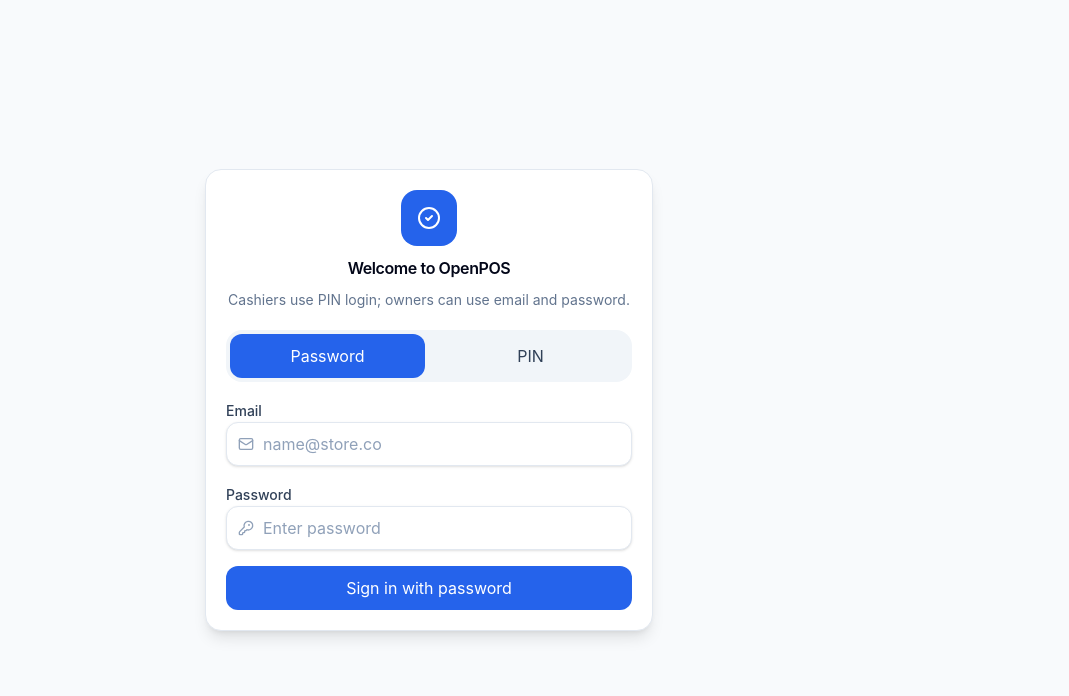
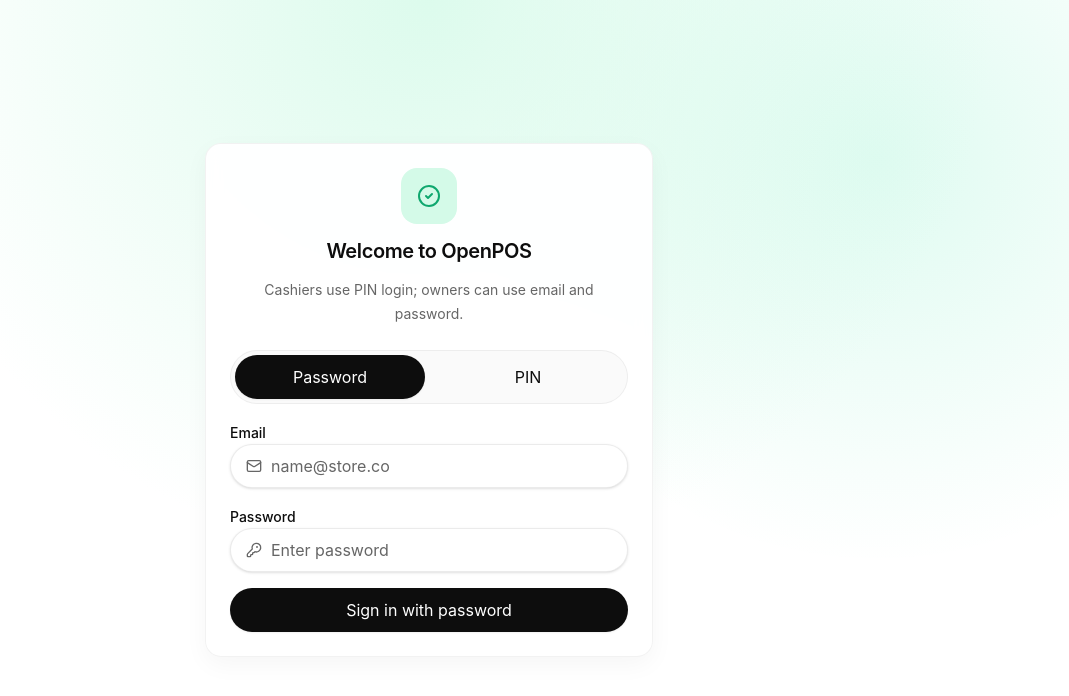
Before and after one commit to zestzero/openpos, a React (Vite) app in the folder frontend/: page /login in a window 1280 px wide. Shown: the top 696 px of the page, without its empty margins (211-1280 px from the left). Built offline with nearby package versions, Linux system fonts and the light colour scheme; no server answers.

Commit message:
refine frontend theme tokens

```diff
--- a/frontend/src/app.css
+++ b/frontend/src/app.css
@@ -1,22 +1,50 @@
 @import "tailwindcss";
 
 @theme {
-  --color-background: #f8fafc;
-  --color-foreground: #0f172a;
-  --color-border: #e2e8f0;
-  --color-input: #e2e8f0;
-  --color-ring: #2563eb;
-  --color-primary: #2563eb;
+  --font-sans: Inter, system-ui, -apple-system, BlinkMacSystemFont, "Segoe UI", sans-serif;
+  --font-mono: "Geist Mono", ui-monospace, SFMono-Regular, monospace;
+
+  --color-background: #ffffff;
+  --color-foreground: #0d0d0d;
+  --color-card: #ffffff;
+  --color-card-foreground: #0d0d0d;
+  --color-popover: #ffffff;
+  --color-popover-foreground: #0d0d0d;
+  --color-border: rgba(0, 0, 0, 0.05);
+  --color-input: rgba(0, 0, 0, 0.08);
+  --color-ring: #18e299;
+  --color-primary: #0d0d0d;
   --color-primary-foreground: #ffffff;
-  --color-secondary: #e2e8f0;
-  --color-secondary-foreground: #0f172a;
+  --color-secondary: #f5f5f5;
+  --color-secondary-foreground: #0d0d0d;
+  --color-muted: #fafafa;
+  --color-muted-foreground: #666666;
+  --color-accent: #d4fae8;
+  --color-accent-foreground: #0fa76e;
+  --color-brand: #18e299;
+  --color-brand-foreground: #0fa76e;
+  --color-destructive: #d45656;
+  --color-destructive-foreground: #ffffff;
+
+  --radius-card: 1rem;
+  --radius-panel: 1.5rem;
+  --radius-pill: 9999px;
+
+  --shadow-card: 0 2px 4px rgba(0, 0, 0, 0.03);
+  --shadow-button: 0 1px 2px rgba(0, 0, 0, 0.06);
+  --shadow-dialog: 0 8px 24px rgba(0, 0, 0, 0.04);
+
+  --tracking-display: -0.04em;
+  --tracking-card: -0.02em;
+  --tracking-label: 0.65px;
+  --leading-card: 1.3;
 }
 
 :root {
   color-scheme: light;
-  font-family: Inter, system-ui, -apple-system, BlinkMacSystemFont, "Segoe UI", sans-serif;
-  background: #f8fafc;
-  color: #0f172a;
+  font-family: var(--font-sans);
+  background: var(--color-background);
+  color: var(--color-foreground);
   font-synthesis: none;
   text-rendering: optimizeLegibility;
   -webkit-font-smoothing: antialiased;
@@ -36,11 +64,21 @@
 
 body {
   min-height: 100vh;
-  background: #f8fafc;
-  color: #0f172a;
+  background: var(--color-background);
+  color: var(--color-foreground);
 }
 
 button,
 input {
   font: inherit;
 }
+
+.hero-wash {
+  background:
+    radial-gradient(circle at top, rgb(212 250 232 / 0.8), transparent 55%),
+    radial-gradient(circle at 85% 20%, rgb(24 226 153 / 0.14), transparent 32%);
+}
+
+.safe-area-bottom {
+  padding-bottom: max(0.75rem, env(safe-area-inset-bottom));
+}
--- a/frontend/src/components/ui/button.tsx
+++ b/frontend/src/components/ui/button.tsx
@@ -5,20 +5,20 @@
 import { cn } from '@/lib/utils'
 
 const buttonVariants = cva(
-  'inline-flex items-center justify-center gap-2 whitespace-nowrap rounded-xl text-sm font-medium transition-colors focus-visible:outline-none focus-visible:ring-2 focus-visible:ring-primary focus-visible:ring-offset-2 disabled:pointer-events-none disabled:opacity-50 ring-offset-background',
+  'inline-flex items-center justify-center gap-2 whitespace-nowrap rounded-pill text-sm font-medium transition-all focus-visible:outline-none focus-visible:ring-2 focus-visible:ring-brand focus-visible:ring-offset-2 disabled:pointer-events-none disabled:opacity-50 ring-offset-background',
   {
     variants: {
       variant: {
-        default: 'bg-primary text-primary-foreground hover:bg-primary/90',
-        secondary: 'bg-slate-100 text-slate-900 hover:bg-slate-200',
-        outline: 'border border-slate-200 bg-white text-slate-900 hover:bg-slate-50',
-        ghost: 'text-slate-700 hover:bg-slate-100 hover:text-slate-900',
-        destructive: 'bg-rose-600 text-white hover:bg-rose-700',
+        default: 'bg-primary text-primary-foreground shadow-button hover:opacity-90',
+        secondary: 'border border-border bg-background text-foreground hover:bg-muted',
+        outline: 'border border-border bg-background text-foreground hover:bg-muted',
+        ghost: 'text-foreground hover:bg-muted hover:text-foreground',
+        destructive: 'bg-destructive text-destructive-foreground hover:opacity-90',
       },
       size: {
-        default: 'h-11 px-4 py-2',
-        sm: 'h-10 rounded-lg px-3',
-        lg: 'h-12 rounded-2xl px-6',
+        default: 'h-11 px-6 py-2',
+        sm: 'h-9 px-4',
+        lg: 'h-12 px-7',
         icon: 'h-11 w-11',
       },
     },
--- a/frontend/src/components/ui/card.tsx
+++ b/frontend/src/components/ui/card.tsx
@@ -6,7 +6,10 @@
   ({ className, ...props }, ref) => (
     <div
       ref={ref}
-      className={cn('rounded-2xl border border-slate-200 bg-white text-slate-950 shadow-sm', className)}
+      className={cn(
+        'rounded-card border border-border bg-card text-card-foreground shadow-card',
+        className,
+      )}
       {...props}
     />
   ),
@@ -14,37 +17,31 @@
 Card.displayName = 'Card'
 
 const CardHeader = React.forwardRef<HTMLDivElement, React.ComponentProps<'div'>>(
-  ({ className, ...props }, ref) => (
-    <div ref={ref} className={cn('flex flex-col gap-1.5 p-5', className)} {...props} />
-  ),
+  ({ className, ...props }, ref) => <div ref={ref} className={cn('flex flex-col gap-1.5 p-6', className)} {...props} />,
 )
 CardHeader.displayName = 'CardHeader'
 
 const CardTitle = React.forwardRef<HTMLHeadingElement, React.ComponentProps<'h3'>>(
   ({ className, ...props }, ref) => (
-    <h3 ref={ref} className={cn('text-base font-semibold leading-none tracking-tight', className)} {...props} />
+    <h3 ref={ref} className={cn('text-xl font-semibold leading-card tracking-card', className)} {...props} />
   ),
 )
 CardTitle.displayName = 'CardTitle'
 
 const CardDescription = React.forwardRef<HTMLParagraphElement, React.ComponentProps<'p'>>(
   ({ className, ...props }, ref) => (
-    <p ref={ref} className={cn('text-sm text-slate-500', className)} {...props} />
+    <p ref={ref} className={cn('text-sm leading-6 text-muted-foreground', className)} {...props} />
   ),
 )
 CardDescription.displayName = 'CardDescription'
 
 const CardContent = React.forwardRef<HTMLDivElement, React.ComponentProps<'div'>>(
-  ({ className, ...props }, ref) => (
-    <div ref={ref} className={cn('px-5 pb-5', className)} {...props} />
-  ),
+  ({ className, ...props }, ref) => <div ref={ref} className={cn('px-6 pb-6', className)} {...props} />,
 )
 CardContent.displayName = 'CardContent'
 
 const CardFooter = React.forwardRef<HTMLDivElement, React.ComponentProps<'div'>>(
-  ({ className, ...props }, ref) => (
-    <div ref={ref} className={cn('flex items-center p-5 pt-0', className)} {...props} />
-  ),
+  ({ className, ...props }, ref) => <div ref={ref} className={cn('flex items-center p-6 pt-0', className)} {...props} />,
 )
 CardFooter.displayName = 'CardFooter'
 
--- a/frontend/src/components/ui/input.tsx
+++ b/frontend/src/components/ui/input.tsx
@@ -9,7 +9,7 @@
         ref={ref}
         type={type}
         className={cn(
-          'flex h-11 w-full rounded-xl border border-slate-200 bg-white px-3 py-2 text-sm text-slate-950 shadow-sm transition-colors placeholder:text-slate-400 focus-visible:outline-none focus-visible:ring-2 focus-visible:ring-primary focus-visible:ring-offset-2 disabled:cursor-not-allowed disabled:opacity-50',
+          'flex h-11 w-full rounded-pill border border-input bg-background px-4 py-2 text-sm text-foreground shadow-sm transition-colors placeholder:text-muted-foreground focus-visible:outline-none focus-visible:ring-2 focus-visible:ring-brand focus-visible:ring-offset-2 disabled:cursor-not-allowed disabled:opacity-50',
           className,
         )}
         {...props}
--- a/frontend/src/pos/components/PosNav.tsx
+++ b/frontend/src/pos/components/PosNav.tsx
@@ -18,7 +18,7 @@
 
 export function PosNav({ activeTab, onChangeTab }: PosNavProps) {
   return (
-    <nav className="fixed inset-x-0 bottom-0 z-20 border-t border-slate-200 bg-white/95 px-3 pb-[max(0.75rem,env(safe-area-inset-bottom))] pt-3 backdrop-blur">
+    <nav className="safe-area-bottom fixed inset-x-0 bottom-0 z-20 border-t border-border bg-background/95 px-3 pt-3 backdrop-blur-sm">
       <div className="mx-auto grid max-w-3xl grid-cols-3 gap-2">
         {navItems.map((item) => {
           const Icon = item.icon
@@ -28,7 +28,7 @@
               key={item.tab}
               type="button"
               variant={activeTab === item.tab ? 'default' : 'ghost'}
-              className="h-14 min-h-11 min-w-11 flex-col rounded-2xl"
+              className="h-14 min-h-11 min-w-11 flex-col rounded-pill"
               onClick={() => onChangeTab(item.tab)}
             >
               <Icon className="h-4 w-4" />
--- a/frontend/src/routes/erp.tsx
+++ b/frontend/src/routes/erp.tsx
@@ -23,11 +23,11 @@
 
 function ErpRoute() {
   return (
-    <div className="min-h-dvh bg-slate-50 px-4 py-8">
+    <div className="min-h-dvh bg-background px-4 py-8">
       <div className="mx-auto max-w-4xl">
         <Card>
           <CardHeader>
-            <div className="flex h-12 w-12 items-center justify-center rounded-2xl bg-primary/10 text-primary">
+            <div className="flex h-12 w-12 items-center justify-center rounded-card bg-accent text-accent-foreground">
               <Shield className="h-5 w-5" />
             </div>
             <CardTitle>Owner dashboard placeholder</CardTitle>
@@ -36,7 +36,7 @@
             </CardDescription>
           </CardHeader>
           <CardContent>
-            <p className="text-sm text-slate-500">
+            <p className="text-sm text-muted-foreground">
               Later plans will add product, inventory, and reporting workflows here.
             </p>
           </CardContent>
--- a/frontend/src/routes/login.tsx
+++ b/frontend/src/routes/login.tsx
@@ -39,17 +39,17 @@
   const buttonLabel = useMemo(() => (mode === 'password' ? 'Sign in with password' : 'Sign in with PIN'), [mode])
 
   return (
-    <div className="flex min-h-dvh items-center justify-center bg-slate-50 px-4 py-8">
-      <Card className="w-full max-w-md border-slate-200 bg-white shadow-lg">
+    <div className="hero-wash relative flex min-h-dvh items-center justify-center overflow-hidden bg-background px-4 py-8">
+      <Card className="relative w-full max-w-md border-border bg-background/95 shadow-dialog backdrop-blur-sm">
         <CardHeader className="space-y-2 text-center">
-          <div className="mx-auto flex h-14 w-14 items-center justify-center rounded-2xl bg-primary text-primary-foreground">
+          <div className="mx-auto flex h-14 w-14 items-center justify-center rounded-card bg-accent text-accent-foreground">
             <CheckCircle2 className="h-6 w-6" />
           </div>
           <CardTitle>Welcome to OpenPOS</CardTitle>
           <CardDescription>Cashiers use PIN login; owners can use email and password.</CardDescription>
         </CardHeader>
         <CardContent className="space-y-4">
-          <div className="grid grid-cols-2 gap-2 rounded-2xl bg-slate-100 p-1">
+          <div className="grid grid-cols-2 gap-2 rounded-pill border border-border bg-muted p-1">
             <TabButton active={mode === 'password'} onClick={() => setMode('password')} label="Password" />
             <TabButton active={mode === 'pin'} onClick={() => setMode('pin')} label="PIN" />
           </div>
@@ -87,7 +87,7 @@
             </Button>
 
             {mutation.isError ? (
-              <p className="text-sm text-rose-600">Unable to sign in. Check your credentials and try again.</p>
+              <p className="text-sm text-destructive">Unable to sign in. Check your credentials and try again.</p>
             ) : null}
           </form>
         </CardContent>
@@ -109,7 +109,7 @@
     <Button
       type="button"
       variant={active ? 'default' : 'ghost'}
-      className="h-11 rounded-xl"
+      className="h-11 rounded-pill"
       onClick={onClick}
     >
       {label}
@@ -127,10 +127,10 @@
 }) {
   return (
     <label className="block space-y-2">
-      <span className="text-sm font-medium text-slate-700">{label}</span>
+      <span className="text-sm font-medium text-foreground">{label}</span>
       <div className="relative">
-        <Icon className="pointer-events-none absolute left-3 top-1/2 h-4 w-4 -translate-y-1/2 text-slate-400" />
-        <Input className="pl-9" {...props} />
+        <Icon className="pointer-events-none absolute left-4 top-1/2 h-4 w-4 -translate-y-1/2 text-muted-foreground" />
+        <Input className="pl-10" {...props} />
       </div>
     </label>
   )
```
Also changed, not shown: frontend/src/App.tsx (+4 -4 lines), frontend/src/components/ui/dialog.tsx (+4 -4 lines), frontend/src/pos/components/PosHeader.tsx (+6 -6 lines), frontend/src/pos/layout/PosLayout.tsx (+10 -10 lines), frontend/src/routes/pos.tsx (+4 -4 lines).
